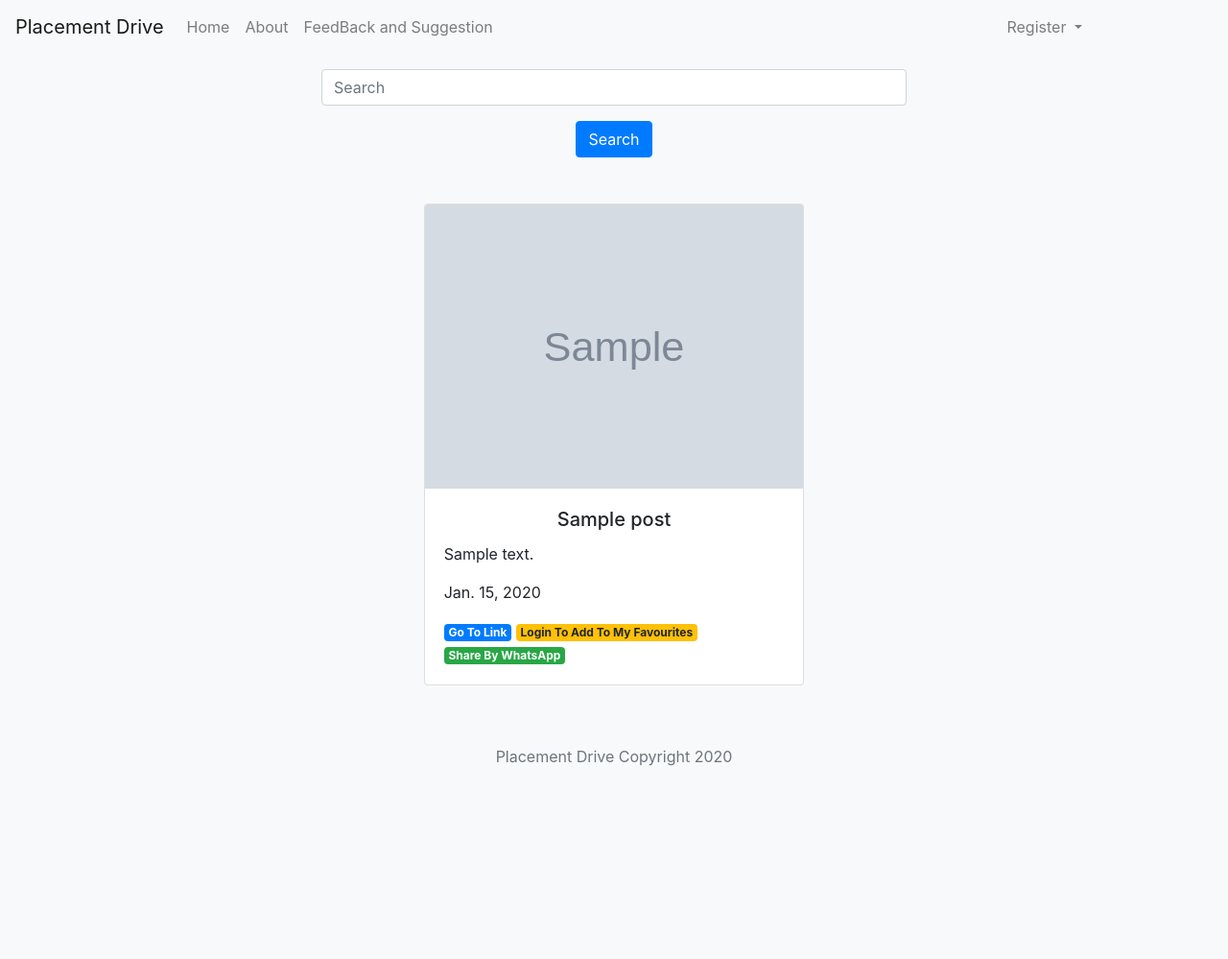
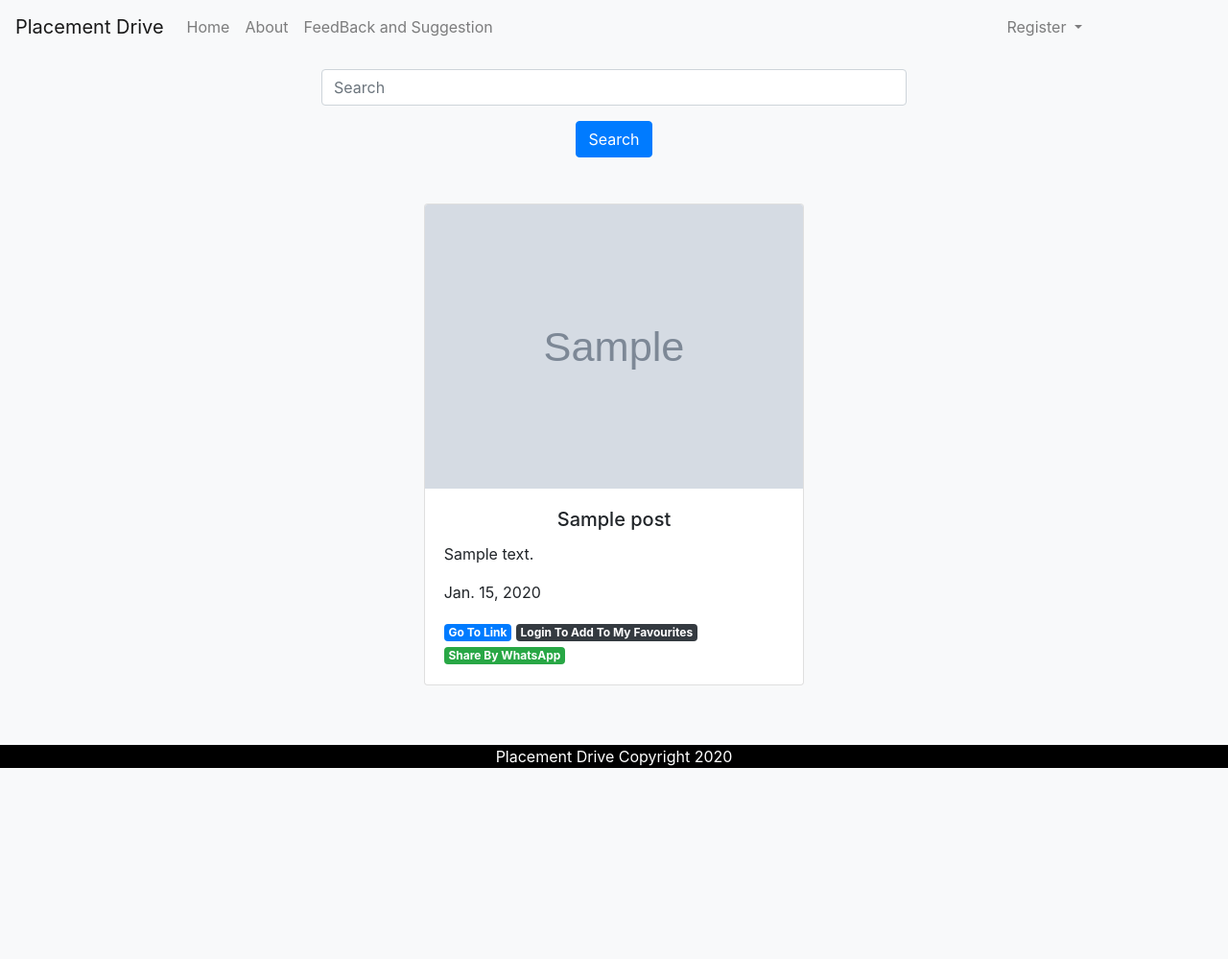
Before and after one commit to IshjotSingh97/Django_Placement_Drive_App, a Django app: page / in a window 1280 px wide. Shown: the top 999 px of the page at 96% size. Before the commit the page ends 798 px from the top, so only its background shows below. Run offline with Django 3.2, Linux system fonts and the light colour scheme; tables that the repository leaves empty hold one stand-in row (values such as "Sample post"); grey boxes marked "Sample" are stand-in pictures; some libraries are stand-ins or nearby versions.

Commit message:
frontend

```diff
--- a/templates/index.html
+++ b/templates/index.html
@@ -15,7 +15,20 @@
   <title>{% block title %}Placement Drive{% endblock %}</title>
 </head>
 
-<body class="bg-light">
+<body class="bg-light" style="margin-bottom: 20rem;">
+  <div class="container-fluid" id="preloadercard" style="background-color: black;height: 100%;display: block;position: absolute;left: 0;top: 0;width: 100%;z-index: 99;">
+    <div class="row">
+      <div class="col-md-12">
+        <div class="text-center"style="color:white;height:50vh">
+          <div class="spinner-border" role="status" style="margin-top:45vh;">
+            <span class="sr-only">Loading...</span>
+          </div>
+        </div>
+        <p class="" style="color: white;font-weight: bold;margin: 0 auto;display: block;text-align: center;">Loading...</p>
+      </div>
+    </div>
+  </div>
+
   <nav class="navbar navbar-expand-lg navbar-light bg-light">
     <a class="navbar-brand">Placement Drive</a>
     <button class="navbar-toggler" type="button" data-toggle="collapse" data-target="#navbarSupportedContent"
@@ -87,7 +100,7 @@
     </div>
   </div>
 
-  <div class="container-fluid" style="margin-bottom: 2rem;">
+  <div class="container-fluid" style="margin-bottom: 1rem;">
     {% block content %}
     <div class="row">
       {% for post in posts %}
@@ -101,11 +114,14 @@
             <p class="card-text">{{post.date}}</p>
             <a href="{{post.link}}" class="badge badge-primary" style="margin: 0 auto;">Go To Link</a>
             {% if user.is_authenticated %}
-        <a href="/addtofavourite/{{user.id}}/{{post.id}}" class="badge badge-warning" style="margin: 0 auto;">Add To My Favourites</a>
+            <a href="/addtofavourite/{{user.id}}/{{post.id}}" class="badge badge-warning" style="margin: 0 auto;">Add To
+              My Favourites</a>
             {% else %}
-        <a href="{% url 'account_login' %}" class="badge badge-warning" style="margin: 0 auto;">Login To Add To My Favourites</a>
+            <a href="{% url 'account_login' %}" class="badge badge-dark" style="margin: 0 auto;">Login To Add To My
+              Favourites</a>
             {% endif %}
-        <a href="whatsapp://send?text={{post.title}}" class="badge badge-success" style="margin: 0 auto;" data-action="share/whatsapp/share">Share By WhatsApp</a>
+            <a href="whatsapp://send?text={{post.title}}" class="badge badge-success" style="margin: 0 auto;"
+              data-action="share/whatsapp/share">Share By WhatsApp</a>
           </div>
         </div>
       </div>
@@ -115,10 +131,9 @@
     {% endblock %}
   </div>
 
-  <footer class="footer mt-auto fixed-bottom">
-    <div class="container">
-      <span class="text-muted text-center" style="text-align: center;display: block;">Placement Drive Copyright 2020</span>
-    </div>
+  <footer class="fixed-bottom" style="bottom: -1rem">
+    <p style="text-align:center;display: block;color: white;background-color: black;font-size: 1rem;">Placement Drive
+      Copyright 2020</p>
   </footer>
 
   <!-- Optional JavaScript -->
@@ -132,6 +147,20 @@
   <script src="https://stackpath.bootstrapcdn.com/bootstrap/4.4.1/js/bootstrap.min.js"
     integrity="sha384-wfSDF2E50Y2D1uUdj0O3uMBJnjuUD4Ih7YwaYd1iqfktj0Uod8GCExl3Og8ifwB6"
     crossorigin="anonymous"></script>
+    <script type="text/javascript" src="https://cdnjs.cloudflare.com/ajax/libs/jquery/3.4.1/jquery.min.js"></script>
+
+  <script type="text/javascript">
+    $(document).ready(function () {
+      //Preloader
+      preloaderFadeOutTime = 1000;
+      function hidePreloader() {
+        var preloadercard = $('#preloadercard');
+        jQuery('#preloadercard').fadeOut(preloaderFadeOutTime);
+      }
+
+     hidePreloader();
+    });
+  </script>
 </body>
 
 </html>
```
Lines whose indentation alone changed are shown as unchanged.
